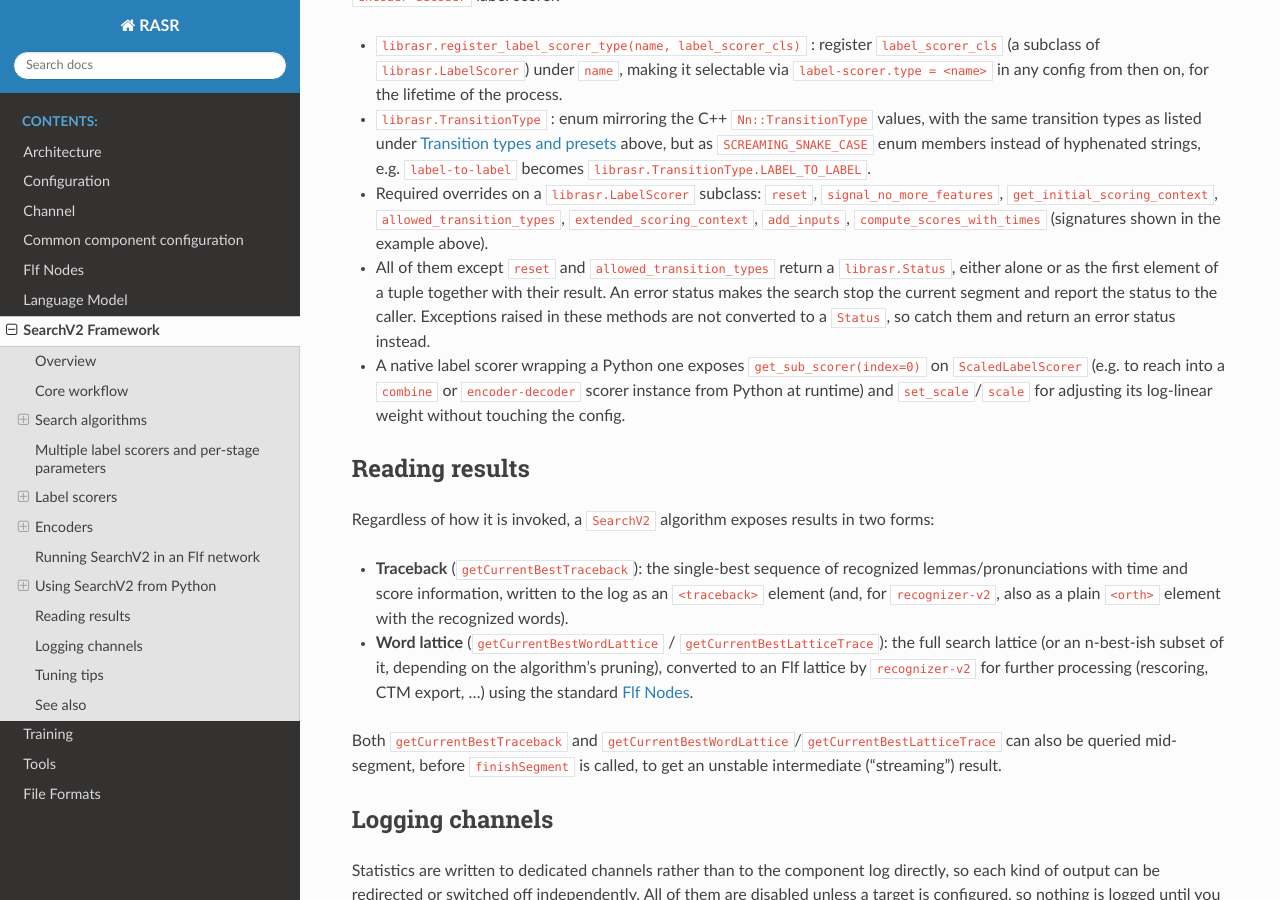
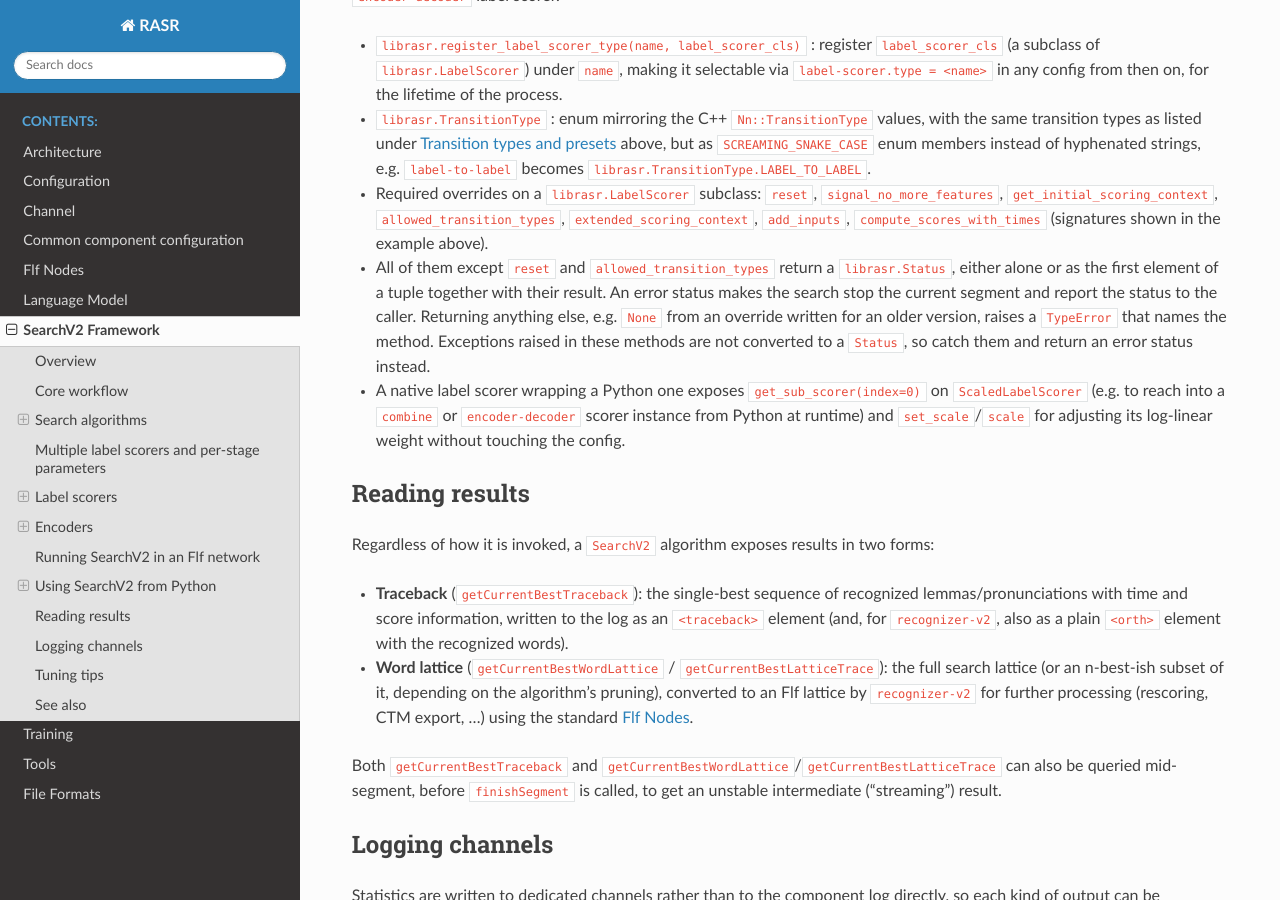
Before and after one commit to rwth-i6/rasr, a Sphinx documentation site: the page built from doc/search_v2.rst, in a window 1280 px wide and 900 px high, scrolled down 32643 px. Built offline with Sphinx 7.4.7 and the Read the Docs theme 3.1.0, drawn with Linux system fonts in a browser that asks for light colours.

Commit message:
Raise a clear TypeError for a wrong Python label scorer return value
Python label scorer overrides now have to return a `librasr.Status`, alone
or as `(Status, value)`. An override still returning the old shape, e.g.
`None` from `add_inputs`, made pybind11 fail to cast the result, and the
dispatcher of the outer call reported that as "put_features(): incompatible
function arguments", blaming the caller's feature array.

Call the overrides through helpers that check the returned type and raise
a TypeError naming the override, the expected and the actual type. The
value accompanying an error status of `compute_scores_with_times` is no
longer cast, so it may be anything.

Co-Authored-By: Claude Opus 5.5 <noreply@anthropic.com>

```diff
--- a/doc/search_v2.rst
+++ b/doc/search_v2.rst
@@ -1574,7 +1574,8 @@ scorer, or used as the ``decoder`` of an ``encoder-decoder`` label scorer.
   ``compute_scores_with_times`` (signatures shown in the example above).
 * All of them except ``reset`` and ``allowed_transition_types`` return a ``librasr.Status``, either alone or as
   the first element of a tuple together with their result. An error status makes the search stop the current
-  segment and report the status to the caller. Exceptions raised in these methods are not converted to a
+  segment and report the status to the caller. Returning anything else, e.g. ``None`` from an override written for
+  an older version, raises a ``TypeError`` that names the method. Exceptions raised in these methods are not converted to a
   ``Status``, so catch them and return an error status instead.
 * A native label scorer wrapping a Python one exposes ``get_sub_scorer(index=0)`` on ``ScaledLabelScorer``
   (e.g. to reach into a ``combine`` or ``encoder-decoder`` scorer instance from Python at runtime) and
```
Also changed, not shown: 1 other file.
